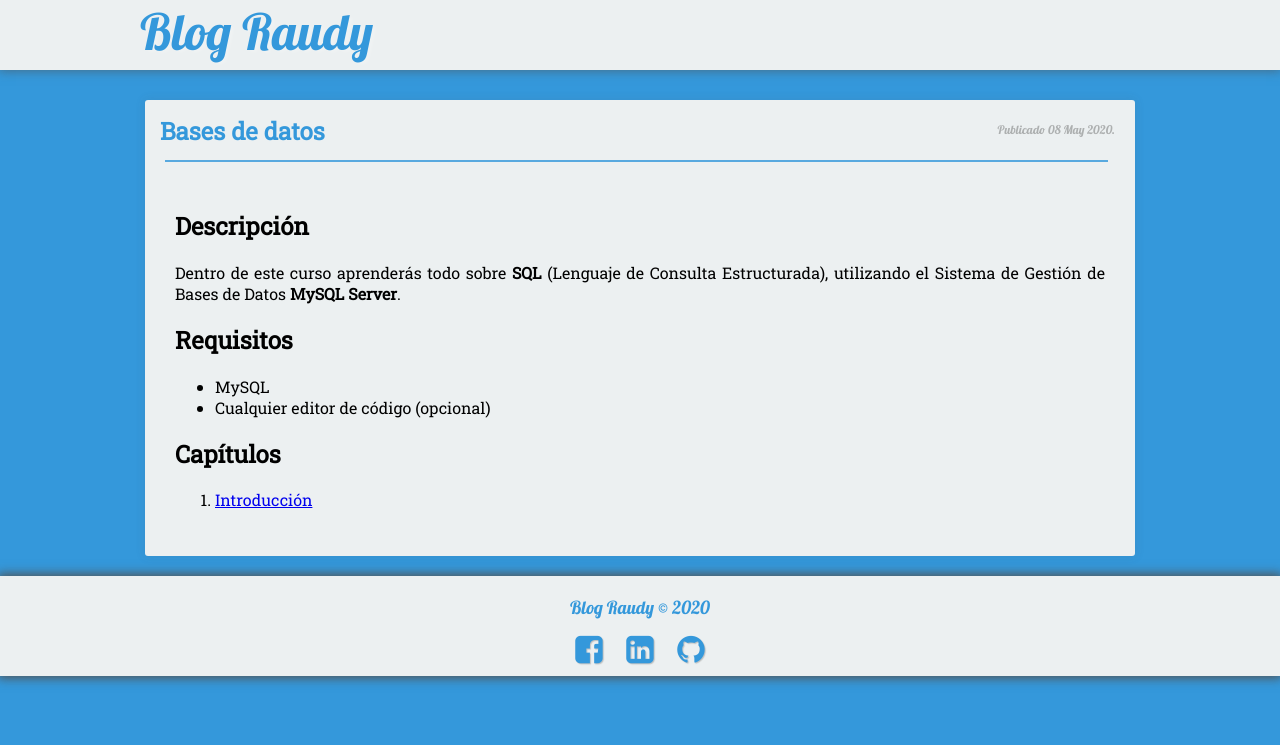
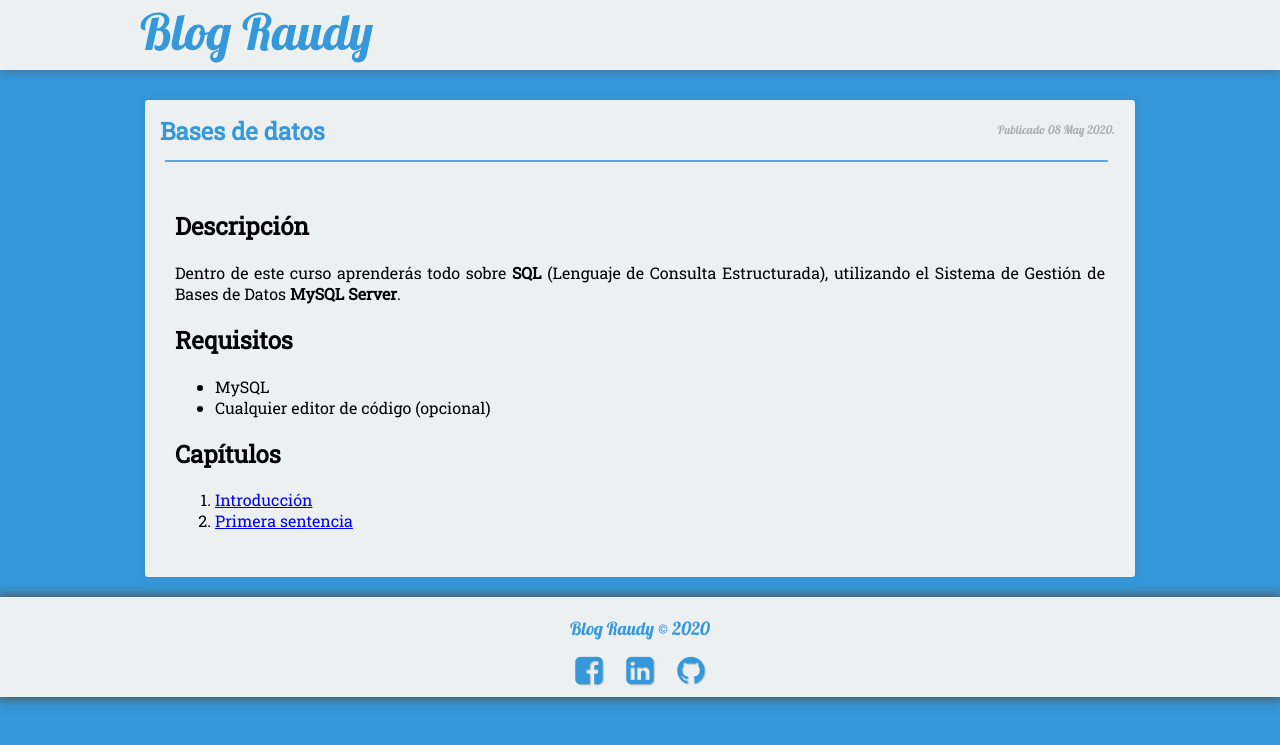
Before and after one commit to nisoto/Blog-anterior-2.0, a Jekyll site: the page built from _posts/2020-05-08-curso-bases-de-datos.md, in a window 1280 px wide. Shown: the top 745 px of the page. Built offline with Jekyll 4.4.1, drawn with Linux system fonts in a browser that asks for light colours; nearby versions of some CDN libraries.

Commit message:
Update 2020-05-08-curso-bases-de-datos.md

```diff
--- a/_posts/2020-05-08-curso-bases-de-datos.md
+++ b/_posts/2020-05-08-curso-bases-de-datos.md
@@ -21,3 +21,4 @@ Dentro de este curso aprenderás todo sobre **SQL** (Lenguaje de Consulta Estruc
 ## Capítulos
 
 1. [Introducción](https://nisoto.github.io/bdd-i-introduccion/)
+2. [Primera sentencia](https://nisoto.github.io/bdd-ii-primera-sentencia/)
```
